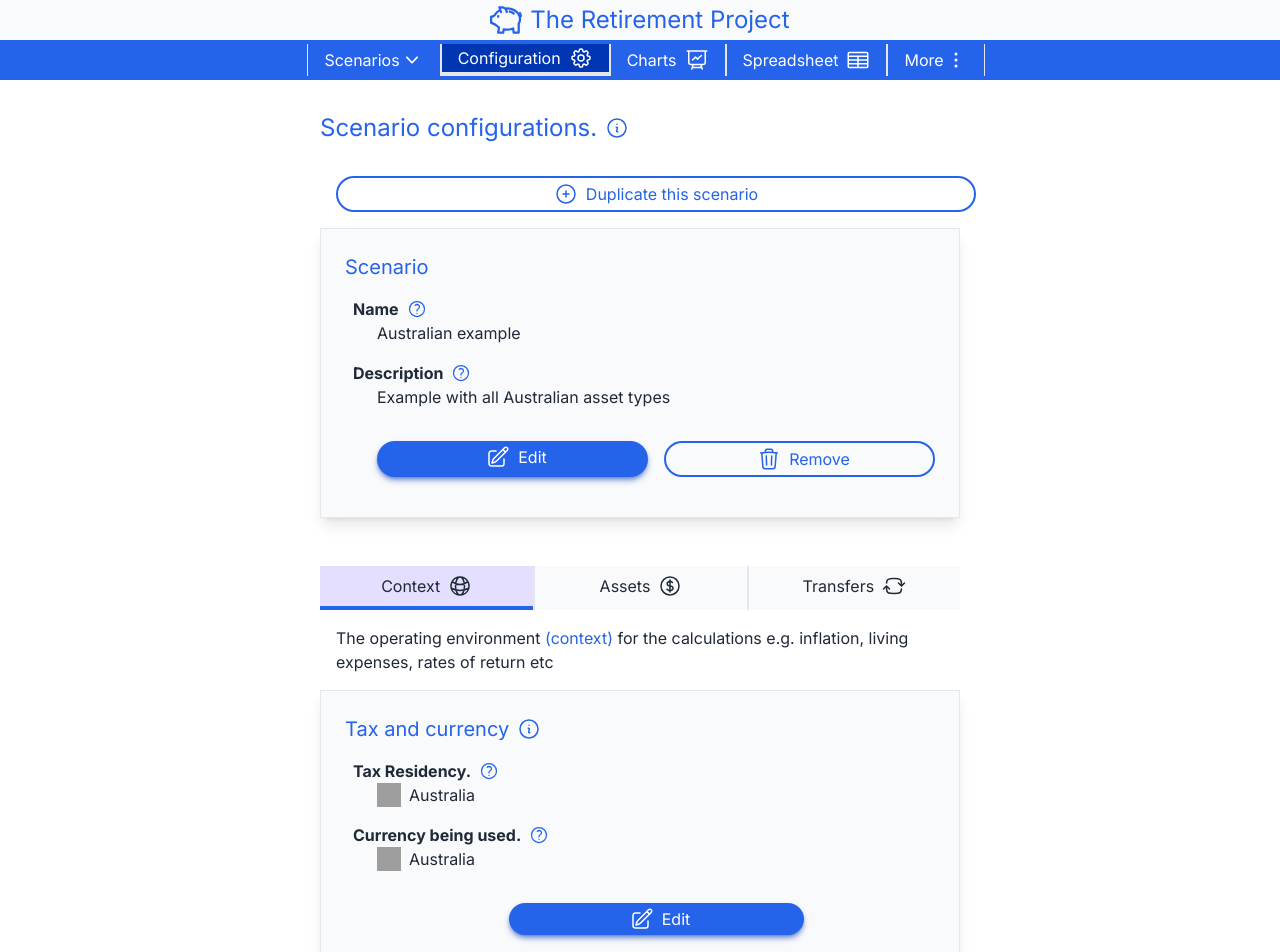
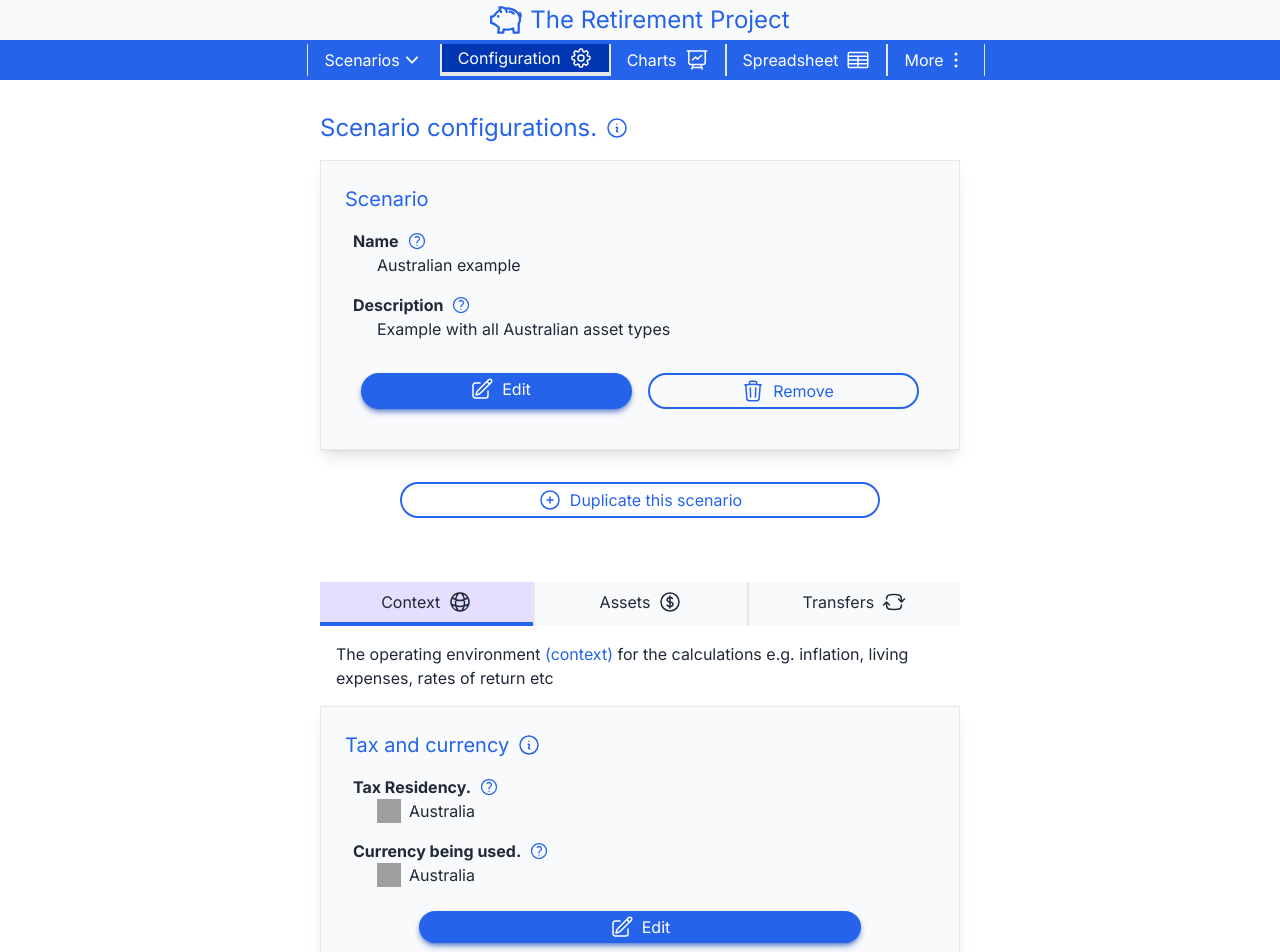
Before and after one commit to soapy-dns/retirement-calc, a Next.js app: page /config in a window 1280 px wide. Shown: the top 952 px of the page. Built offline with nearby package versions, Linux system fonts and the light colour scheme; grey boxes are pictures that could not be loaded.

Commit message:
button width restricted to w-3/4

```diff
--- a/app/(withCalculation)/(withNavBar)/(forms)/(configEdit)/assets/AssetTab.tsx
+++ b/app/(withCalculation)/(withNavBar)/(forms)/(configEdit)/assets/AssetTab.tsx
@@ -27,7 +27,8 @@ export const AssetTab = () => {
         Resources <span className="text-primary">(assets)</span> used to hold or create economic value.
       </p>
 
-      <div className="my-4 flex justify-center">
+      {/* <div className="my-4 flex justify-center"> */}
+      <div className="mx-auto my-6 w-3/4">
         <Button buttonType={ButtonType.secondary} onClick={handleAdd}>
           <div className="flex items-center gap-2">
             <PlusCircleIcon className="h-6 w-6" />
--- a/app/(withCalculation)/(withNavBar)/(forms)/(configEdit)/transfers/TransferTab.tsx
+++ b/app/(withCalculation)/(withNavBar)/(forms)/(configEdit)/transfers/TransferTab.tsx
@@ -22,7 +22,8 @@ export const TransfersTab: React.FC = () => {
       <p className="mx-4">
         Assets bought or sold <span className="text-primary">(transfers)</span> in the period can be defined here.
       </p>
-      <div className="my-4 flex justify-center">
+      {/* <div className="my-4 flex justify-center"> */}
+      <div className="mx-auto my-6 w-3/4">
         <Button buttonType={ButtonType.secondary} onClick={handleAdd}>
           <div className="flex items-center gap-2">
             <PlusCircleIcon className="h-6 w-6" />
--- a/app/(withCalculation)/(withNavBar)/(forms)/config/page.tsx
+++ b/app/(withCalculation)/(withNavBar)/(forms)/config/page.tsx
@@ -41,16 +41,16 @@ const ConfigPage: React.FC = () => {
       </div>
 
       <div className="mb-4">
+        <ScenarioDisplay />
+      </div>
+
+      <div className="mx-auto mb-16 w-3/4">
         <Button buttonType={ButtonType.secondary} onClick={handleAdd}>
           <div className="flex items-center gap-2">
             <PlusCircleIcon className="h-6 w-6" />
             Duplicate this scenario
           </div>
         </Button>
-      </div>
-
-      <div className="mb-12">
-        <ScenarioDisplay />
       </div>
 
       <ConfigNavBar />
--- a/app/ui/components/common/Button.tsx
+++ b/app/ui/components/common/Button.tsx
@@ -33,7 +33,7 @@ export const Button: React.FC<IButton> = ({ buttonType, disabled = false, onClic
       <button
         onClick={handleOnClick}
         disabled={disabled}
-        className="my-4 mx-4 rounded-full focus:outline-none focus:ring-1 focus:ring-offset-2 focus:ring-opacity-75 focus:ring-primary bg-primary py-1 px-4 shadow-md shadow-primary-darker/50 hover:shadow-primary-darker/25 text-white hover:bg-primary-darker disabled:opacity-40 display-block w-full flex justify-center"
+        className="my-4 rounded-full focus:outline-none focus:ring-1 focus:ring-offset-2 focus:ring-opacity-75 focus:ring-primary bg-primary py-1 px-4 shadow-md shadow-primary-darker/50 hover:shadow-primary-darker/25 text-white hover:bg-primary-darker disabled:opacity-40 display-block w-full flex justify-center"
       >
         {children}
       </button>
@@ -43,7 +43,7 @@ export const Button: React.FC<IButton> = ({ buttonType, disabled = false, onClic
       <button
         onClick={handleOnClick}
         disabled={disabled}
-        className="display-block w-full my-4 mx-4 rounded-full border-2  border-primary  py-1 px-4 text-primary  disabled:opacity-40 focus:outline-none focus:ring-1 focus:ring-offset-2 focus:ring-opacity-75 focus:ring-primary flex flex-row justify-center"
+        className="display-block w-full my-4 rounded-full border-2  border-primary  py-1 px-4 text-primary  disabled:opacity-40 focus:outline-none focus:ring-1 focus:ring-offset-2 focus:ring-opacity-75 focus:ring-primary flex flex-row justify-center"
       >
         {children}
       </button>
--- a/app/ui/components/form/DisplayCardWithEdit.tsx
+++ b/app/ui/components/form/DisplayCardWithEdit.tsx
@@ -20,16 +20,17 @@ export const DisplayCardWithEdit: React.FC<DisplayCardWithEditProps> = ({ headin
 
       {children}
       {handleEdit && (
-        <div className="grid grid-cols-1 md:grid-cols-4">
-          <div className="md:col-start-2 md:col-span-2">
-            <Button buttonType={ButtonType.primary} onClick={handleEdit}>
-              <div className="flex items-center justify-center">
-                <PencilSquareIcon className="mx-2 h-6 w-6" />
-                <div>Edit</div>
-              </div>
-            </Button>
-          </div>
+        // <div className="grid grid-cols-1 md:grid-cols-4">
+        //   <div className="md:col-start-2 md:col-span-2">
+        <div className="mx-auto my-6 w-3/4">
+          <Button buttonType={ButtonType.primary} onClick={handleEdit}>
+            <div className="flex items-center justify-center gap-2">
+              <PencilSquareIcon className="h-6 w-6" />
+              <div>Edit</div>
+            </div>
+          </Button>
         </div>
+        // </div>
       )}
     </Card>
   )
```
